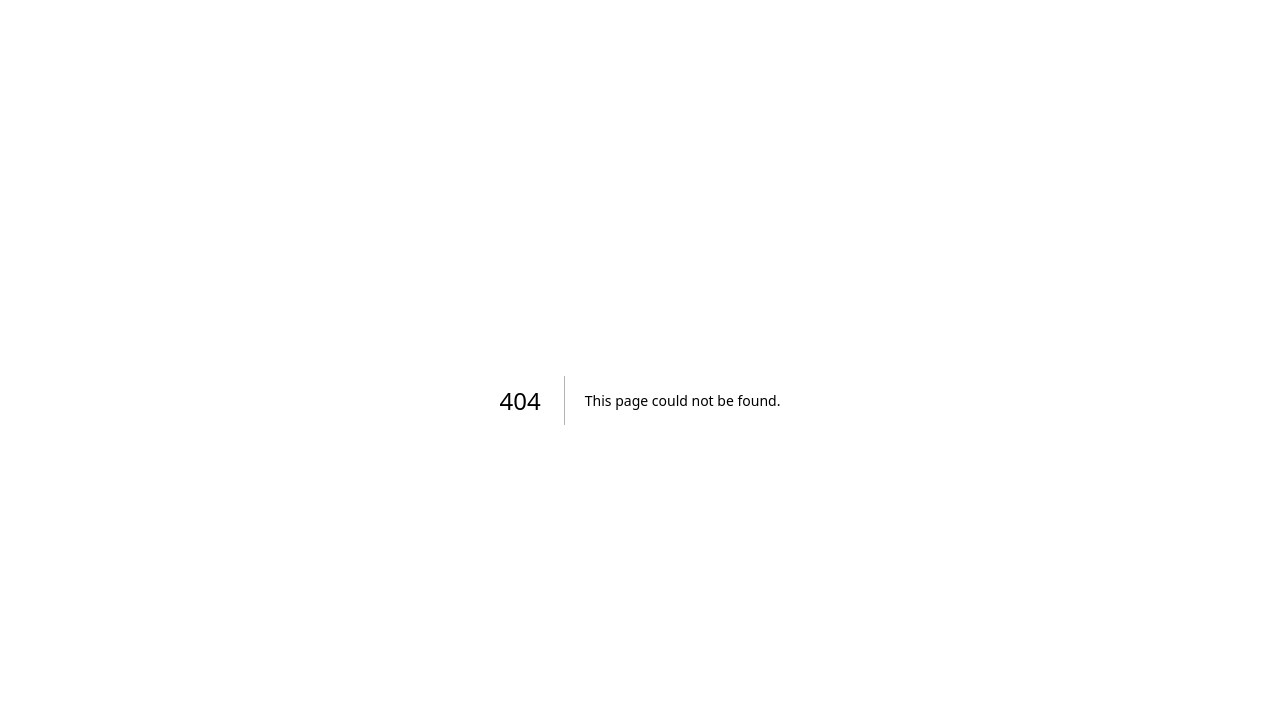
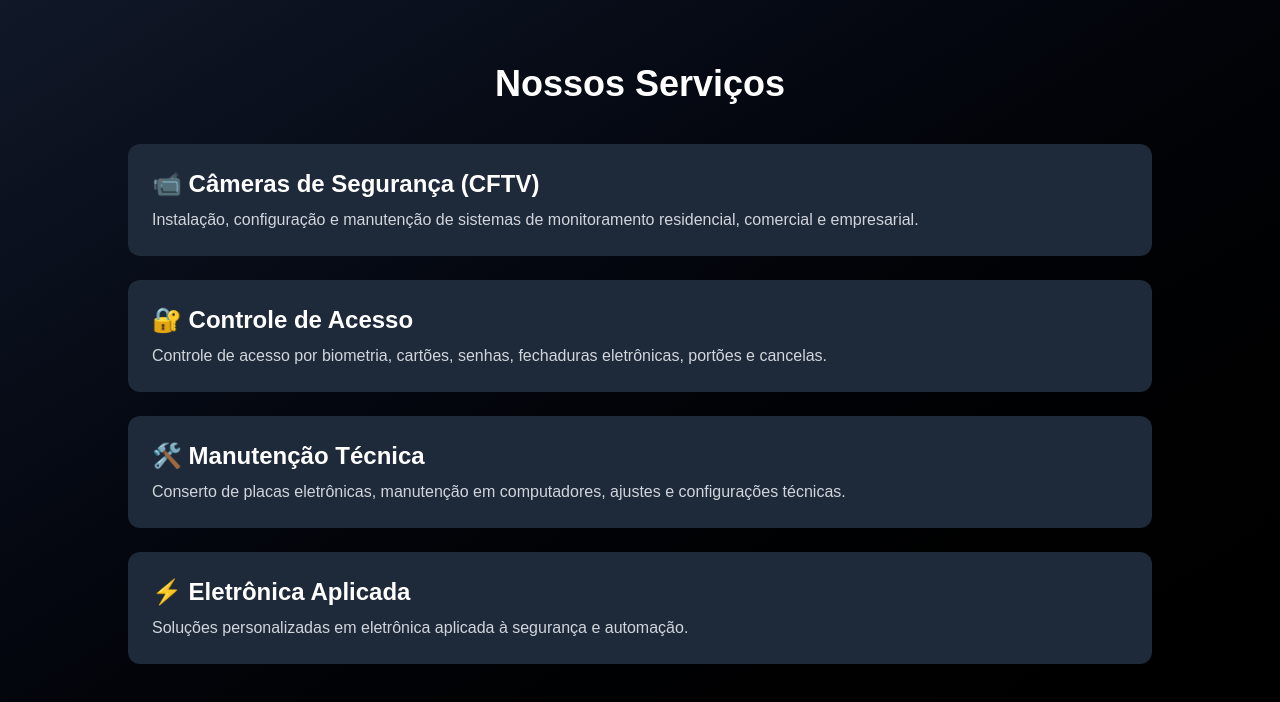
Before and after one commit to solutioneletronic/solutioneletronic, a Next.js app: page /servicos in a window 1280 px wide. Before the commit this address had no page. Shown: the top 702 px of the page. Built offline with nearby package versions, Linux system fonts and the light colour scheme.

Commit message:
"Update logo"

```diff
--- a/app/page.tsx
+++ b/app/page.tsx
@@ -21,6 +21,12 @@ export default function Home() {
         <p className="text-xl md:text-2xl text-gray-300 mb-6">
           Tecnologia que protege. Soluções que conectam.
         </p>
+        <a
+  href="/servicos"
+  className="inline-block mt-6 text-blue-400 hover:text-blue-300 underline"
+>
+  Ver todos os serviços →
+</a>
 
         <p className="text-gray-400">
           📍 Manaus - AM • 📞 (55) 92 98508-0617
--- /dev/null
+++ b/app/servicos/page.tsx
@@ -0,0 +1,42 @@
+export default function Servicos() {
+  return (
+    <main className="bg-gradient-to-br from-gray-900 to-black text-white min-h-screen px-6 py-16">
+      <div className="max-w-5xl mx-auto">
+
+        <h1 className="text-4xl font-bold mb-10 text-center">
+          Nossos Serviços
+        </h1>
+
+        <Service
+          title="📹 Câmeras de Segurança (CFTV)"
+          text="Instalação, configuração e manutenção de sistemas de monitoramento residencial, comercial e empresarial."
+        />
+
+        <Service
+          title="🔐 Controle de Acesso"
+          text="Controle de acesso por biometria, cartões, senhas, fechaduras eletrônicas, portões e cancelas."
+        />
+
+        <Service
+          title="🛠️ Manutenção Técnica"
+          text="Conserto de placas eletrônicas, manutenção em computadores, ajustes e configurações técnicas."
+        />
+
+        <Service
+          title="⚡ Eletrônica Aplicada"
+          text="Soluções personalizadas em eletrônica aplicada à segurança e automação."
+        />
+
+      </div>
+    </main>
+  );
+}
+
+function Service({ title, text }: { title: string; text: string }) {
+  return (
+    <div className="bg-gray-800 rounded-xl p-6 mb-6 hover:scale-[1.02] transition">
+      <h2 className="text-2xl font-bold mb-2">{title}</h2>
+      <p className="text-gray-300">{text}</p>
+    </div>
+  );
+}
```
Also changed, not shown: public/logo.png.
